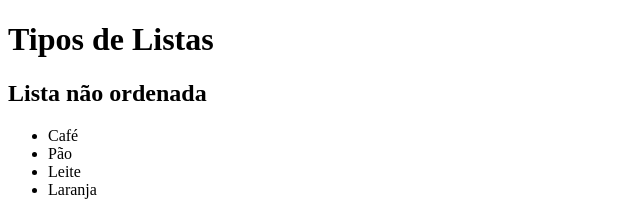
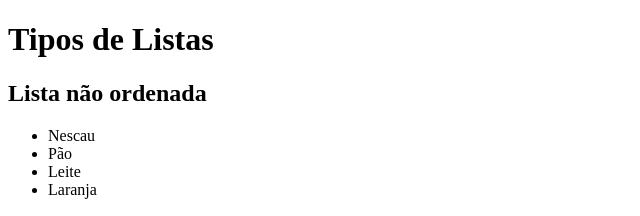
Before and after one commit to Claudio-L-Borges/08-listas, a plain HTML site: page index.html in a window 1280 px wide. Shown: the top 216 px of the page, 0-640 px from the left. Drawn offline with Linux system fonts and the light colour scheme.

Commit message:
cafe para nescau

```diff
--- a/index.html
+++ b/index.html
@@ -10,7 +10,7 @@
 
     <h2>Lista não ordenada</h2>
     <ul>
-        <li>Café</li>
+        <li>Nescau</li>
         <li>Pão</li>
         <li>Leite</li>
         <li>Laranja</li>
```
